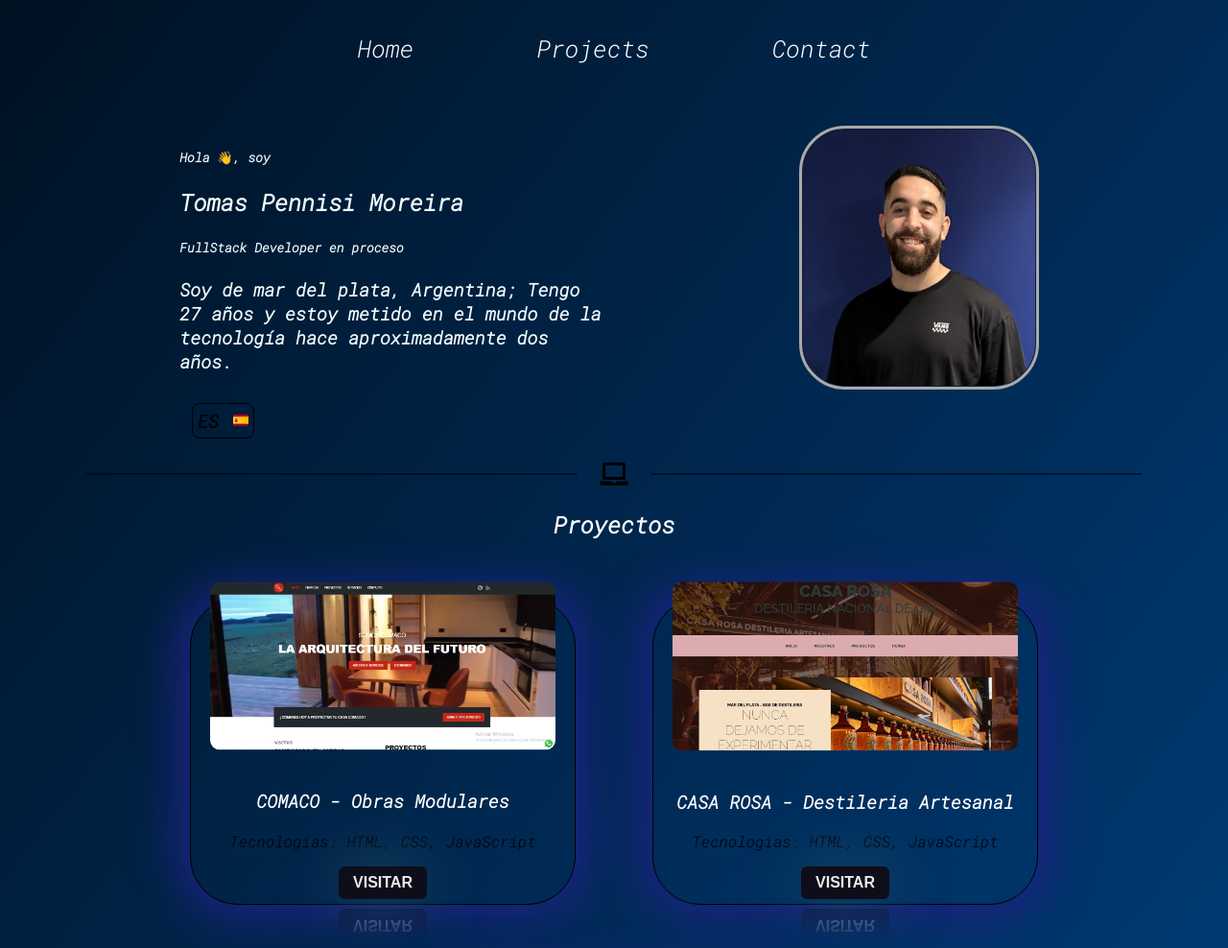
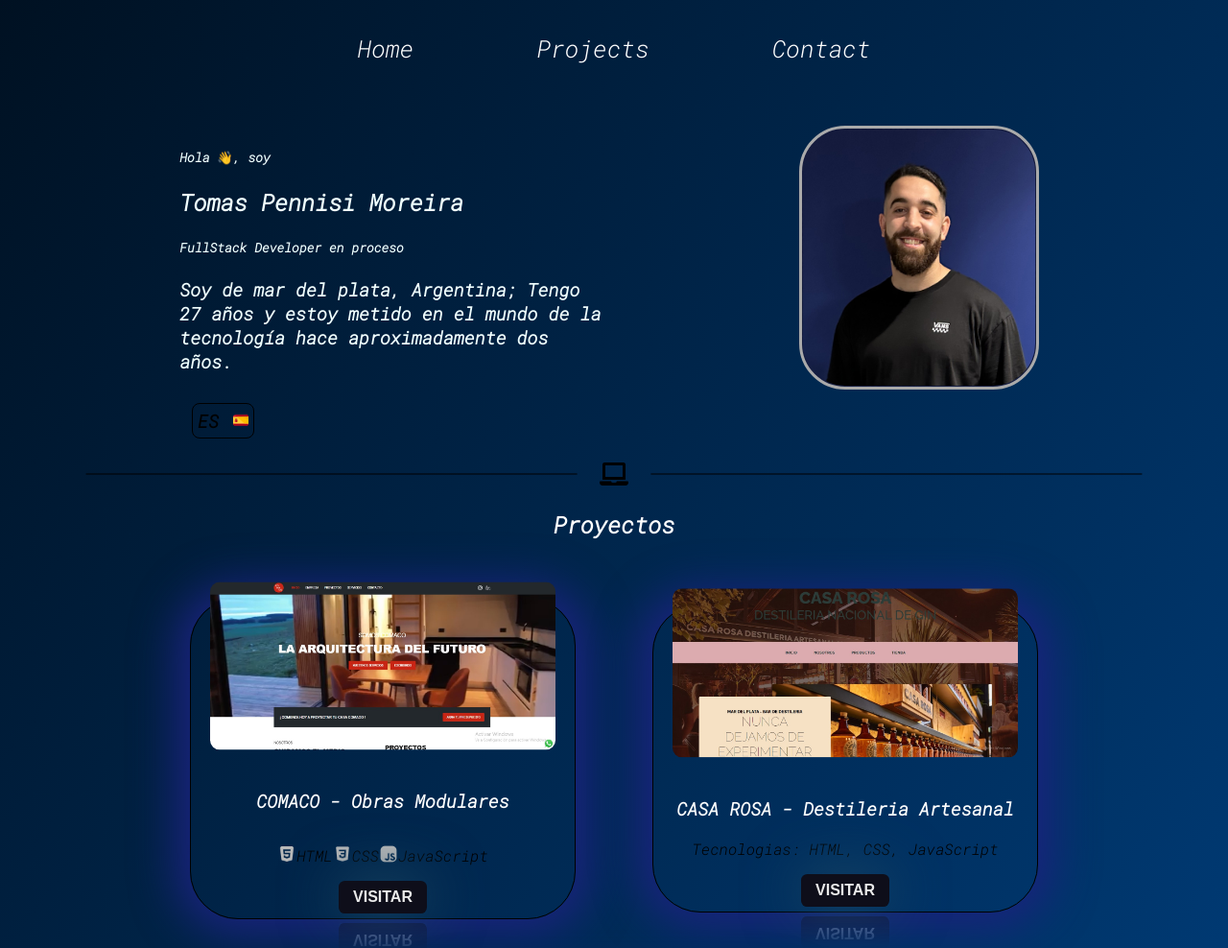
Before and after one commit to moreiratomas22/cvcompartido, a plain HTML site: page index.html in a window 1280 px wide. Shown: the top 988 px of the page at 96% size. Drawn offline with Linux system fonts and the light colour scheme.

Commit message:
Arreglando tecnologias

```diff
--- a/ESTILOS/estilosCV.css
+++ b/ESTILOS/estilosCV.css
@@ -292,8 +292,6 @@ button.visitar {
   color: rgb(4, 4, 38);
 }
 
-
-
 /* HASTA ACA BOTON */
 
 .card h3 {
@@ -313,14 +311,16 @@ button.visitar {
 
 /* TECNOLOGIAS UTILIZADAS PEQUEÑAS CARDS */
 
-/* .flex {
+.tech{
   display: flex;
-}
-
-.items-center {
   align-items: center;
 }
 
-.gap-2 {
-  gap: 0.5rem;
-} */
+.tech img {
+  height: 20px;
+}
+
+.techContainer {
+  display: flex;
+  justify-content: center;
+}
--- a/index.html
+++ b/index.html
@@ -52,13 +52,14 @@
             <div class="card">
                 <img src="/imagenes/proj/comacoProy.jpg" alt="Web de construccion modular">
                 <h3>COMACO - Obras Modulares</h3>
-                <p>Tecnologias: HTML, CSS, JavaScript</p>
-                <!-- <div class="flex items-center gap-2">
-                    <svg stroke="currentColor" fill="currentColor" stroke-width="0" role="img" viewBox="0 0 24 24"
-                        height="20px" width="20px" xmlns="http://www.w3.org/2000/svg"> </svg>
-                </div> -->
+                <!-- <p>Tecnologias: HTML, CSS, JavaScript</p> -->
+                <div class="techContainer">
+                    <div class="tech"><img src="/imagenes/iconos/HTMLico.png" alt="HTML"><p>HTML</p></div>
+                    <div class="tech"><img src="/imagenes/iconos/CSSico.png" alt="CSS"><p>CSS</p></div>
+                    <div class="tech"><img src="/imagenes/iconos/javaScriptico.png" alt="JavaScript"><p>JavaScript</p></div>
+                </div>
                 <a href="https://www.comaco.com.ar" target="_blank"><button class="visitar">VISITAR</button></a>
-                <!-- <a href="https://www.comaco.com.ar" class="visitar" target="_blank">VISITAR</a> -->
+
             </div>
 
             <div class="card">
@@ -66,8 +67,6 @@
                 <h3>CASA ROSA - Destileria Artesanal</h3>
                 <p>Tecnologias: HTML, CSS, JavaScript</p>
                 <a href="https://casarosadestileriaartesanal.netlify.app/" target="_blank"><button class="visitar">VISITAR</button></a>
-                <!-- <a href="https://casarosadestileriaartesanal.netlify.app/" class="botonVisita"
-                            target="_blank">VISITAR</a> -->
             </div>
 
             <div class="card">
@@ -75,8 +74,6 @@
                 <h3>Escuena de danzas SDP</h3>
                 <p>Tecnologias: SCSS, HTML, CSS, JavaScript</p>
                 <a href="https://academiadebailesdp.netlify.app/" target="_blank"><button class="visitar">VISITAR</button></a>
-                <!-- <a href="https://academiadebailesdp.netlify.app/" class="botonVisita"
-                            target="_blank">VISITAR</a> -->
             </div>
 
         </div>
```
Also changed, not shown: imagenes/iconos/CSSico.png (added), imagenes/iconos/HTMLico.png (added), imagenes/iconos/bootStrapIco.png (added), imagenes/iconos/expressIco.png (added), imagenes/iconos/javaScriptico.png (added), imagenes/iconos/nodeJSIco.png (added), imagenes/iconos/reactIco.png (added), imagenes/iconos/reduxIco.png (added).
